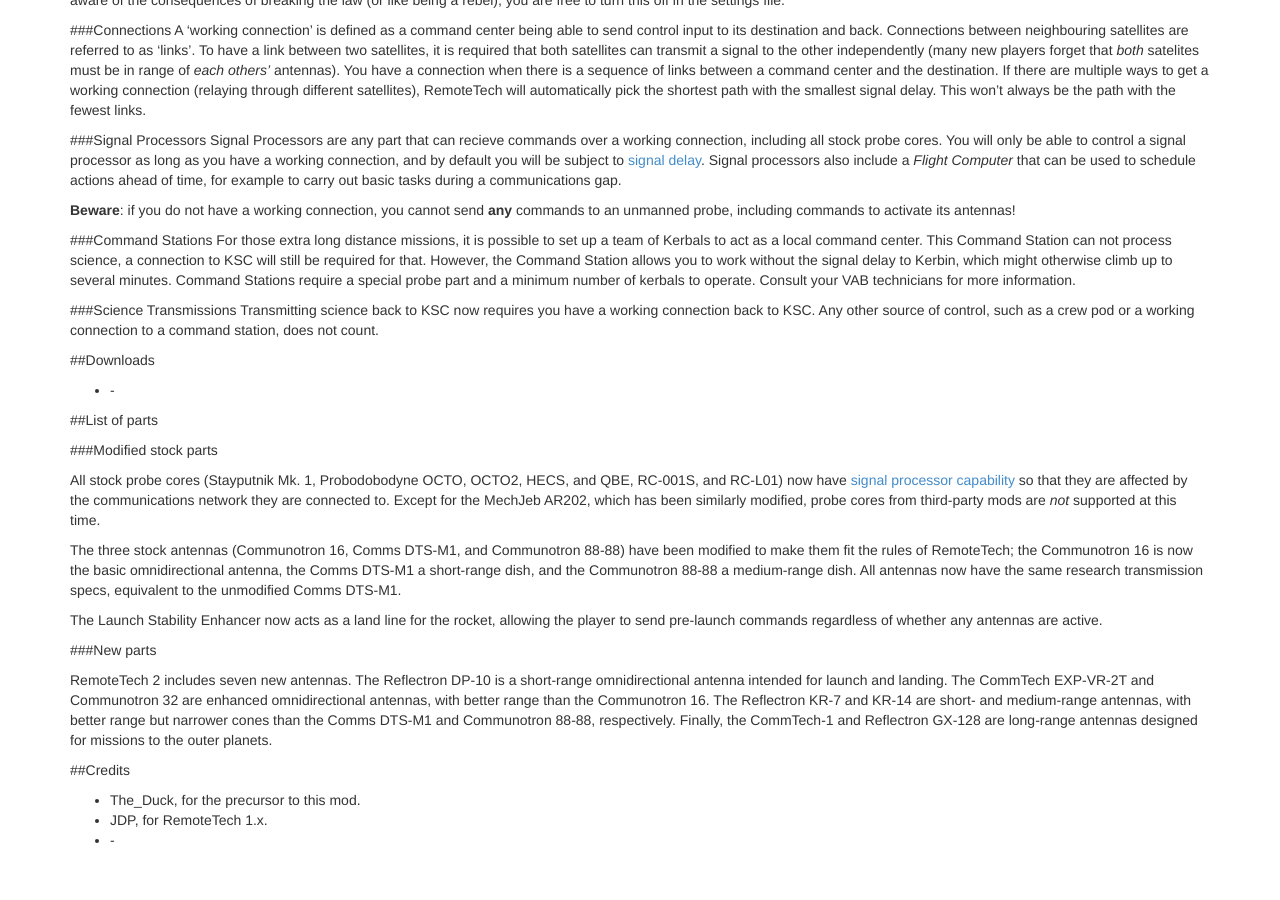
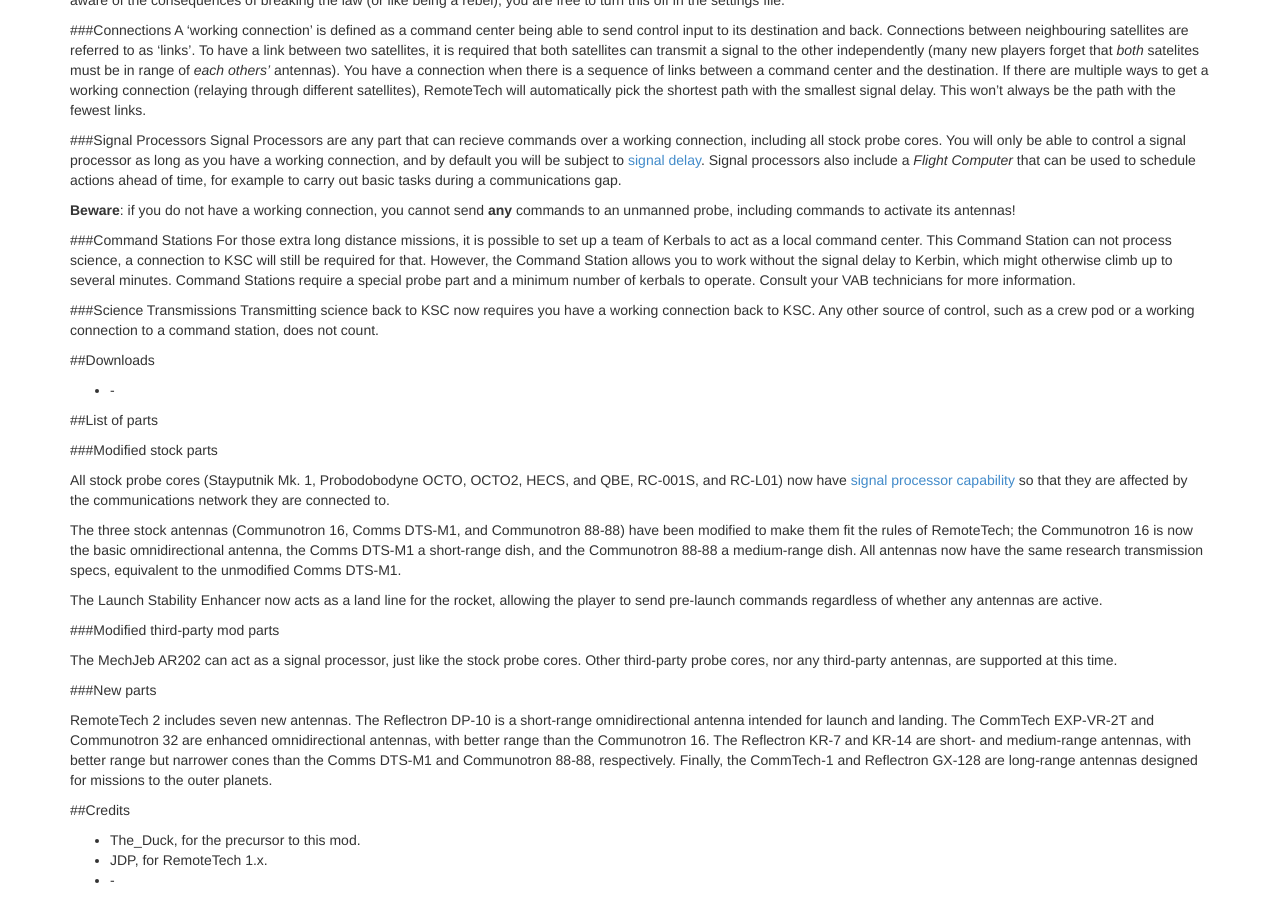
Before and after one commit to RemoteTechnologiesGroup/RemoteTech, a Jekyll site: the page built from index.md, in a window 1280 px wide and 900 px high, scrolled down 868 px. Built offline with Jekyll 4.4.1, drawn with Linux system fonts in a browser that asks for light colours; before the commit the page ends 1728 px from its top, so only the background shows below that.

Commit message:
Added a separate section for third-party mods.
The organization is more logical that way.

```diff
--- a/_posts/2014-01-01-main.html
+++ b/_posts/2014-01-01-main.html
@@ -66,11 +66,15 @@
 
 ###Modified stock parts
 
-All stock probe cores (Stayputnik Mk. 1, Probodobodyne OCTO, OCTO2, HECS, and QBE, RC-001S, and RC-L01) now have [signal processor capability](#signal_processors) so that they are affected by the communications network they are connected to. Except for the MechJeb AR202, which has been similarly modified, probe cores from third-party mods are *not* supported at this time.
+All stock probe cores (Stayputnik Mk. 1, Probodobodyne OCTO, OCTO2, HECS, and QBE, RC-001S, and RC-L01) now have [signal processor capability](#signal_processors) so that they are affected by the communications network they are connected to.
 
 The three stock antennas (Communotron 16, Comms DTS-M1, and Communotron 88-88) have been modified to make them fit the rules of RemoteTech; the Communotron 16 is now the basic omnidirectional antenna, the Comms DTS-M1 a short-range dish, and the Communotron 88-88 a medium-range dish. All antennas now have the same research transmission specs, equivalent to the unmodified Comms DTS-M1.
 
 The Launch Stability Enhancer now acts as a land line for the rocket, allowing the player to send pre-launch commands regardless of whether any antennas are active.
+
+###Modified third-party mod parts
+
+The MechJeb AR202 can act as a signal processor, just like the stock probe cores. Other third-party probe cores, nor any third-party antennas, are supported at this time.
 
 ###New parts
 
```
